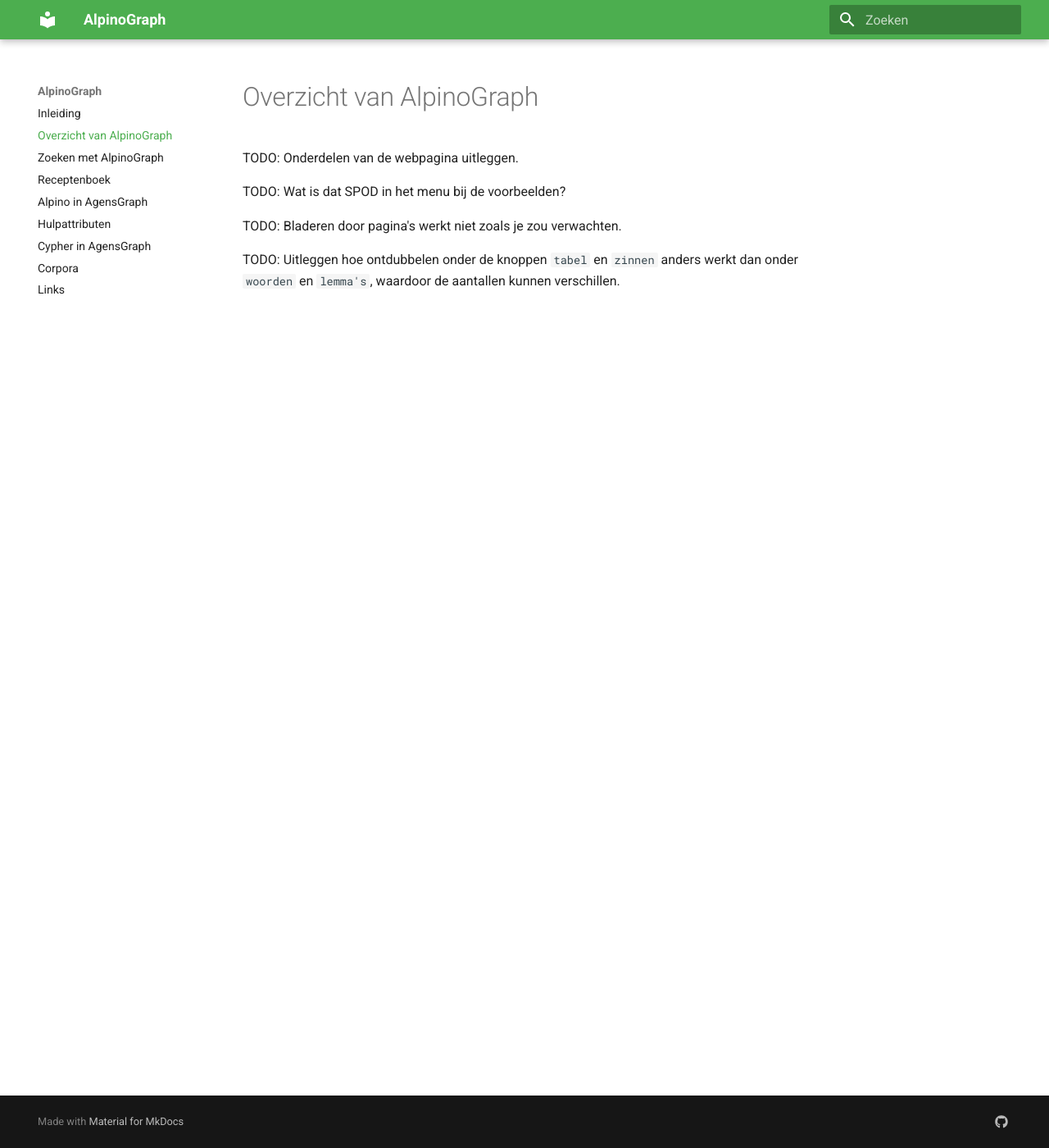
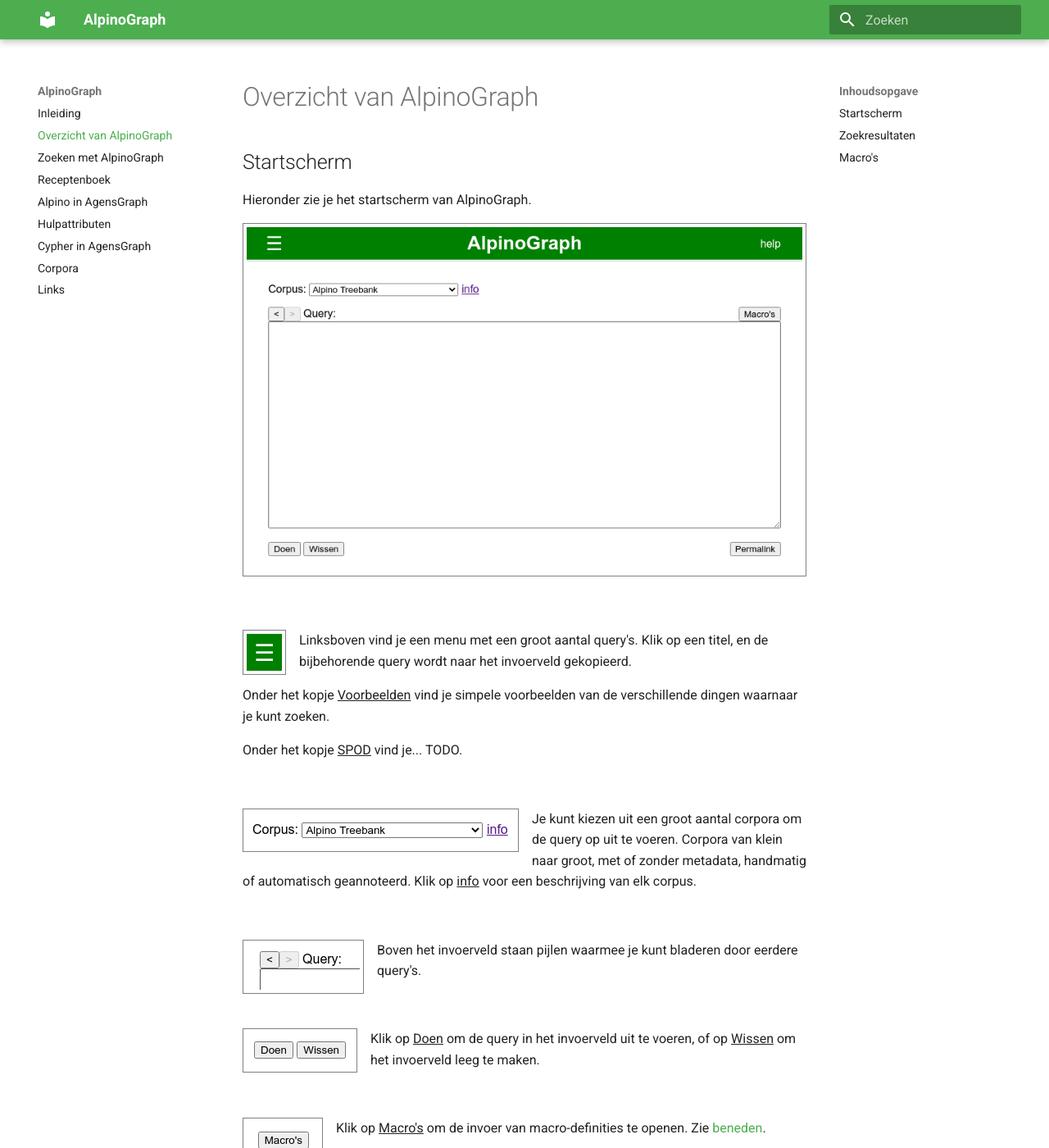
Before and after one commit to rug-compling/alpinograph-docs, an MkDocs documentation site: the page built from docs/interface.md, in a window 1280 px wide and 1400 px high. Shown: the whole window at 82% size. Built offline with MkDocs 1.6.1 and Material for MkDocs 9.7.7, drawn with Linux system fonts in a browser that asks for light colours; some of the changed text lies outside the part shown.

Commit message:
uitleg interface, begin

```diff
--- a/docs/css/extra.css
+++ b/docs/css/extra.css
@@ -2,3 +2,20 @@
     font-weight: bold;
     background-color: #c0ffc0;
 }
+
+img[alt="hoofdscherm"] {
+    padding: 4px;
+    border: 1px solid grey;
+}
+
+img[alt="querymenu"],
+img[alt="corpusmenu"],
+img[alt="query"],
+img[alt="knoppen"],
+img[alt="macro's"],
+img[alt="permalink"] {
+    margin: 0px 1em .5em 0px;
+    padding: 4px;
+    border: 1px solid grey;
+    float: left;
+}
--- a/docs/interface.md
+++ b/docs/interface.md
@@ -1,11 +1,74 @@
 # Overzicht van AlpinoGraph
 
-TODO: Onderdelen van de webpagina uitleggen.
+## Startscherm
 
-TODO: Wat is dat SPOD in het menu bij de voorbeelden?
+Hieronder zie je het startscherm van AlpinoGraph.
+
+![hoofdscherm](img/screen1.png)
+
+<br clear="both">
+
+![querymenu](img/screen1a.png)
+
+Linksboven vind je een menu met een groot aantal query's.
+Klik op een titel, en de bijbehorende query wordt naar het invoerveld gekopieerd.
+
+Onder het kopje ^^Voorbeelden^^ vind je simpele voorbeelden van de
+verschillende dingen waarnaar je kunt zoeken.
+
+Onder het kopje ^^SPOD^^ vind je... TODO.
+
+
+<br clear="both">
+
+![corpusmenu](img/screen1b.png)
+
+Je kunt kiezen uit een groot aantal corpora om de query op uit te
+voeren. Corpora van klein naar groot, met of zonder metadata,
+handmatig of automatisch geannoteerd. Klik op ^^info^^ voor
+een beschrijving van elk corpus.
+
+<br clear="both">
+
+![query](img/screen1c.png)
+
+Boven het invoerveld staan pijlen waarmee je kunt bladeren door
+eerdere query's.
+
+<br clear="both">
+
+![knoppen](img/screen1d.png)
+
+Klik op ^^Doen^^ om de query in het invoerveld uit te voeren, of op
+^^Wissen^^ om het invoerveld leeg te maken.
+
+<br clear="both">
+
+![macro's](img/screen1e.png)
+
+Klik op ^^Macro's^^ om de invoer van macro-definities te openen. Zie [beneden](#macros).
+
+<br clear="both">
+
+![permalink](img/screen1f.png)
+
+Wanneer je op ^^Permalink^^ klikt krijg je de mogelijkheid om een URL
+te kopiëren naar AlpinoGraph waarin de huidige query uit het
+invoerveld, en de keus van het corpus is gecodeerd. Je kunt deze URL
+gebruiken om elders naar deze query terug te verwijzen.
+
+<br clear="both">
+
+## Zoekresultaten
+
+TODO
 
 TODO: Bladeren door pagina's werkt niet zoals je zou verwachten.
+
+
 
 TODO: Uitleggen hoe ontdubbelen onder de knoppen `tabel` en `zinnen`
 anders werkt dan onder `woorden` en `lemma's`, waardoor de aantallen
 kunnen verschillen.
+
+## Macro's
--- a/mkdocs.yml
+++ b/mkdocs.yml
@@ -13,6 +13,7 @@
 markdown_extensions:
     - admonition
     - attr_list
+    - pymdownx.caret
     - toc:
         permalink: true
         toc_depth: 4
```
Also changed, not shown: docs/img/screen1.png (added), docs/img/screen1a.png (added), docs/img/screen1b.png (added), docs/img/screen1c.png (added), docs/img/screen1d.png (added), docs/img/screen1e.png (added), docs/img/screen1f.png (added).
